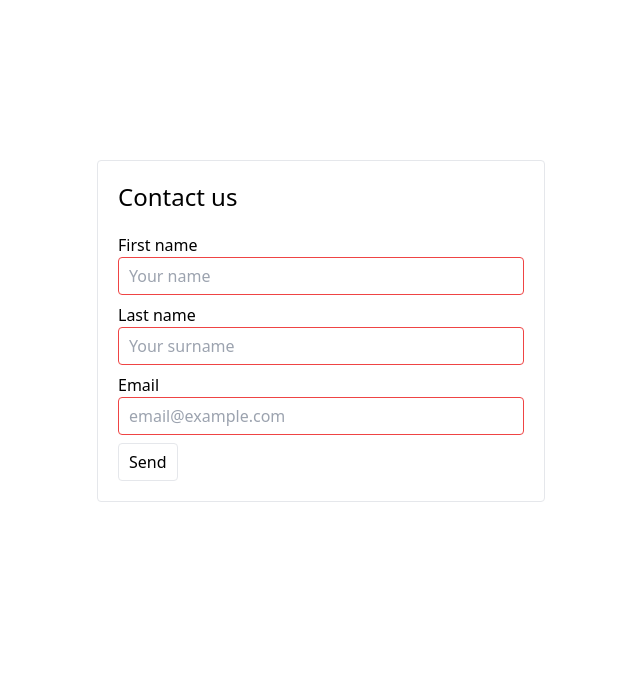
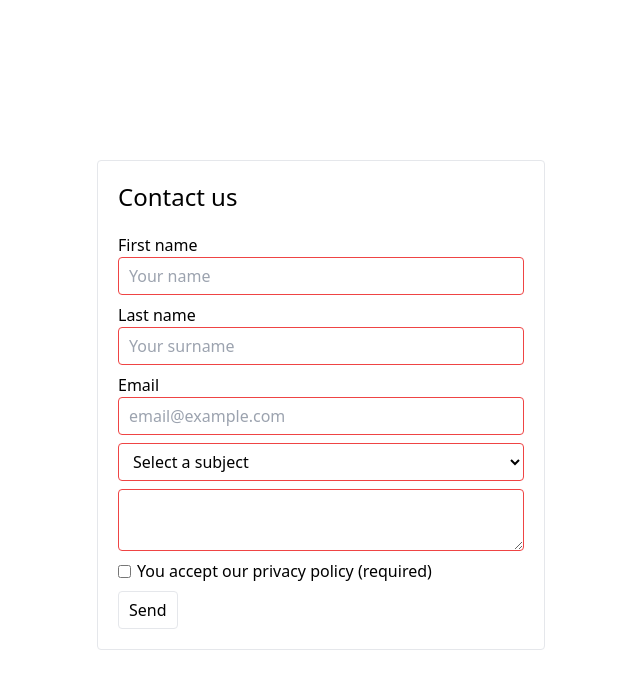
Before and after one commit to tpkee/tlg-test, a React (Create React App) app: page /contact in a window 1280 px wide. Shown: the top 688 px of the page, without its empty margins (319-959 px from the left). Built offline with nearby package versions, Linux system fonts and the light colour scheme; sample sign-in values are in the browser's storage.

Commit message:
feat: added missing components to contact page

```diff
--- a/src/pages/contact.jsx
+++ b/src/pages/contact.jsx
@@ -2,7 +2,10 @@ import { useState } from 'react';
 
 import { useAuth } from '../auth/auth';
 
+import Checkbox from '../components/Checkbox';
+import Textarea from '../components/Textarea';
 import Button from '../components/Button';
+import Select from '../components/Select';
 import Input from '../components/Input';
 
 export default function Contact() {
@@ -14,12 +17,20 @@ export default function Contact() {
     email: '',
     subject: '',
     text: '',
-    isConsent: false
+    isConsenting: false
   });
+  const [isErrors, setErrors] = useState(false)
 
 
   function onContact (event) {
-    console.log(contactForm)
+    if (contactForm.isConsenting) {
+      if (isErrors) {
+        setErrors(false)
+      }
+      console.log(contactForm)
+    } else {
+      setErrors(true)
+    }
     event.preventDefault()
   }
 
@@ -28,7 +39,7 @@ export default function Contact() {
       <h1 className="text-2xl pb-5">
         Contact us
       </h1>
-      <form className='space-y-2' onSubmit={e => onContact(e)}>
+      <form className='space-y-2' method='post' onSubmit={e => onContact(e)}>
         <Input
           type="text"
           placeholder="Your name"
@@ -56,18 +67,32 @@ export default function Contact() {
         >
           Email
         </Input>
-        {
-        // todo: add select here
-        }
-        {
-        // todo: add textarea here
-        }
-        {
-        // todo: add checkbox here
-        }
+        <Select
+          defaultValue={contactForm.subject}
+          onChange={e => setContactForm({...contactForm, subject: e.target.value})}
+          required
+        >
+          <option value='' disabled>
+            Select a subject
+          </option>
+          <option value='something_something'>
+            Something something
+          </option>
+          <option value='dunno'>
+            Dunno
+          </option>
+        </Select>
+        <Textarea
+          required
+          onInput={e => setContactForm({...contactForm, text: e.target.value})}
+        />
+        <Checkbox checked={contactForm.isConsenting} onChange={e => setContactForm({...contactForm, isConsenting: e.target.checked})}>
+          You accept our privacy policy (required)
+        </Checkbox>
         <Button type="submit">
           Send
         </Button>
+        <p className={`text-red-500 ${isErrors ? 'block' : 'hidden'}`}>You must accept the privacy policy!</p>
       </form>
     </div>
   )
```
